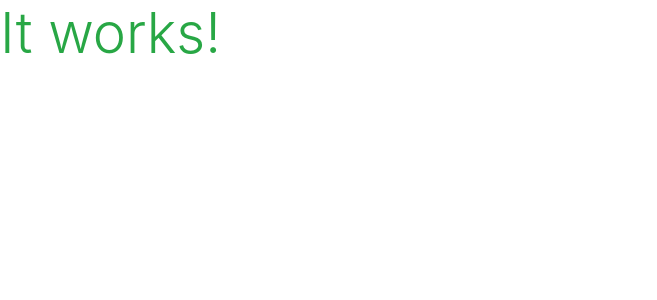
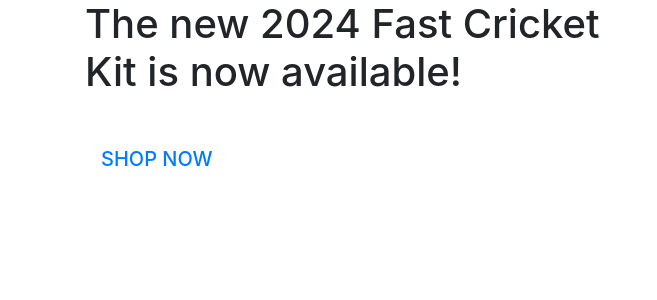
Before and after one commit to JMcbeath1966/Fast-Cricket-Kit, a Django app: page / in a window 1280 px wide. Shown: the top 300 px of the page, without its empty margins (0-657 px from the left). Run offline with Django 3.2, Linux system fonts and the light colour scheme; some libraries are stand-ins or nearby versions.

Commit message:
Initial homepage commit

```diff
--- a/home/templates/home/index.html
+++ b/home/templates/home/index.html
@@ -1,6 +1,27 @@
 {% extends "base.html" %}
 {% load static %}
 
+{% block page_header %}
+<div class="container header-container">
+    <div class="row">
+        <div class="col">
+        </div>
+    </div>
+</div>
+
+{% endblock %}
+
 {% block content %}
-    <h1 class="display-4 text-success">It works!</h1>
+<div class="container h-100">
+    <div class="row h-100">
+        <div class="col-7 col-md-6 my-auto">
+            <h1 class="display-6 logo-font text-black">The new 2024 Fast Cricket Kit is now available!</h1>
+            <div class="my-5">
+                <h4>
+                    <a href="" class="shop-now-button btn-lg rounded-0 text-uppercase py-3">Shop Now</a>
+                </h4>
+            </div>
+        </div>
+    </div>
+</div>
 {% endblock %}
```
